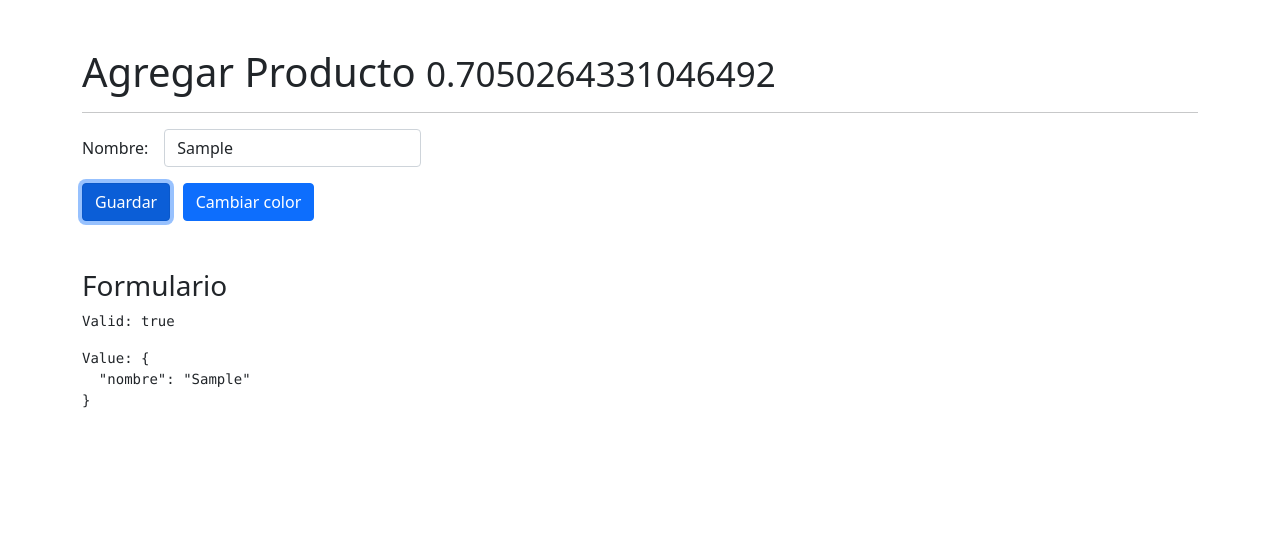
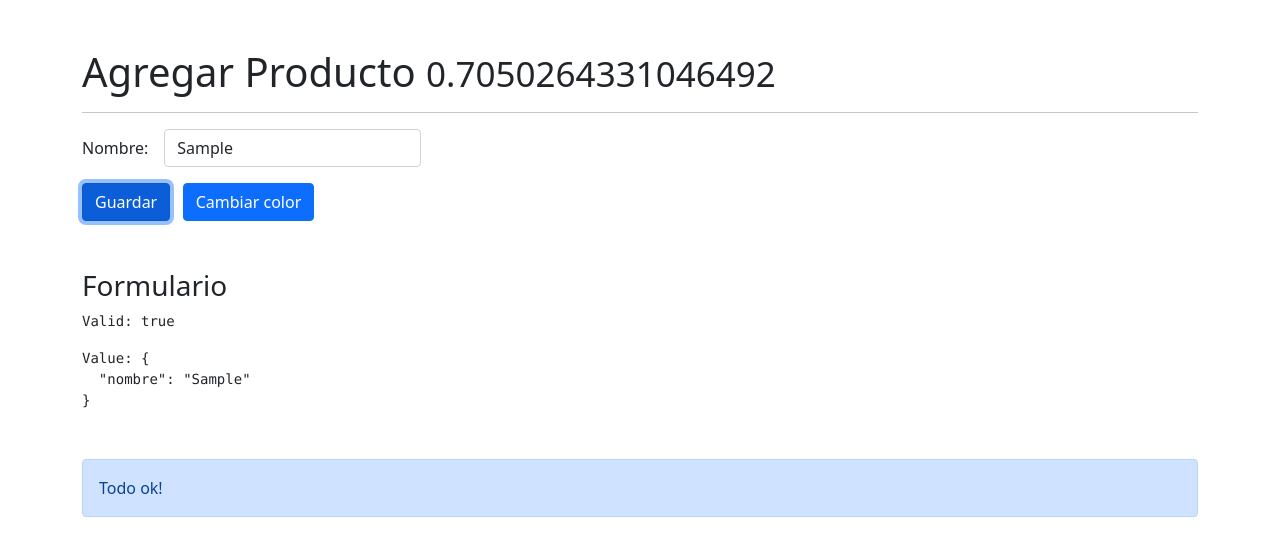
Before and after one commit to sebasGZA/directivasApp, an Angular app: page /productos/agregar in a window 1280 px wide. Both pictures are taken after typing "Sample" into the empty fields and a click on the button "Guardar". Shown: the top 556 px of the page. Built offline with nearby package versions, Linux system fonts and the light colour scheme.

Commit message:
Directivas estructurales personalizadas

```diff
--- a/src/app/productos/pages/agregar/agregar.component.html
+++ b/src/app/productos/pages/agregar/agregar.component.html
@@ -36,3 +36,11 @@
 
 <pre>Valid: {{miFormulario.valid}}</pre>
 <pre>Value: {{miFormulario.value | json}}</pre>
+
+<div class="row mt-5" *customIf="miFormulario.valid">
+    <div class="col">
+        <div class="alert alert-primary">
+            Todo ok!
+        </div>
+    </div>
+</div>
--- /dev/null
+++ b/src/app/shared/directives/custom-if.directive.ts
@@ -0,0 +1,23 @@
+import { Directive, Input, TemplateRef, ViewContainerRef } from '@angular/core';
+
+@Directive({
+  selector: '[customIf]'
+})
+export class CustomIfDirective {
+
+  @Input() set customIf(condicion: boolean) {
+    console.log(condicion)
+    if (condicion) {
+      this.viewContainer.createEmbeddedView(this.templateRef)
+    } else {
+      this.viewContainer.clear()
+    }
+  }
+
+  constructor(
+    private templateRef: TemplateRef<HTMLElement>,
+    private viewContainer: ViewContainerRef) {
+
+  }
+
+}
--- a/src/app/shared/directives/err-msg.directive.ts
+++ b/src/app/shared/directives/err-msg.directive.ts
@@ -7,8 +7,6 @@
 
   private _color: string = 'red'
   private _mensaje: string = 'Campo Requerido'
-  private _valido: boolean = false
-
   htmlElement: ElementRef<HTMLElement>
   @Input() set color(valor: string) {
     this.setColor()
@@ -24,7 +22,6 @@
     }else{
       this.htmlElement.nativeElement.classList.remove('hidden')
     }
-    this._valido = valor
   }
 
   constructor(private el: ElementRef<HTMLElement>) {
@@ -57,7 +54,6 @@
     //   this.htmlElement.nativeElement.style.color = color
 
     // }
-    console.log(changes)
   }
 
   setMensaje(): void {
--- a/src/app/shared/shared.module.ts
+++ b/src/app/shared/shared.module.ts
@@ -1,12 +1,15 @@
 import { NgModule } from '@angular/core';
 import { ErrMsgDirective } from './directives/err-msg.directive';
+import { CustomIfDirective } from './directives/custom-if.directive';
 
 
 @NgModule({
   declarations: [
-    ErrMsgDirective
+    ErrMsgDirective,
+    CustomIfDirective
   ],
   exports: [
+    CustomIfDirective,
     ErrMsgDirective
   ]
 })
```
